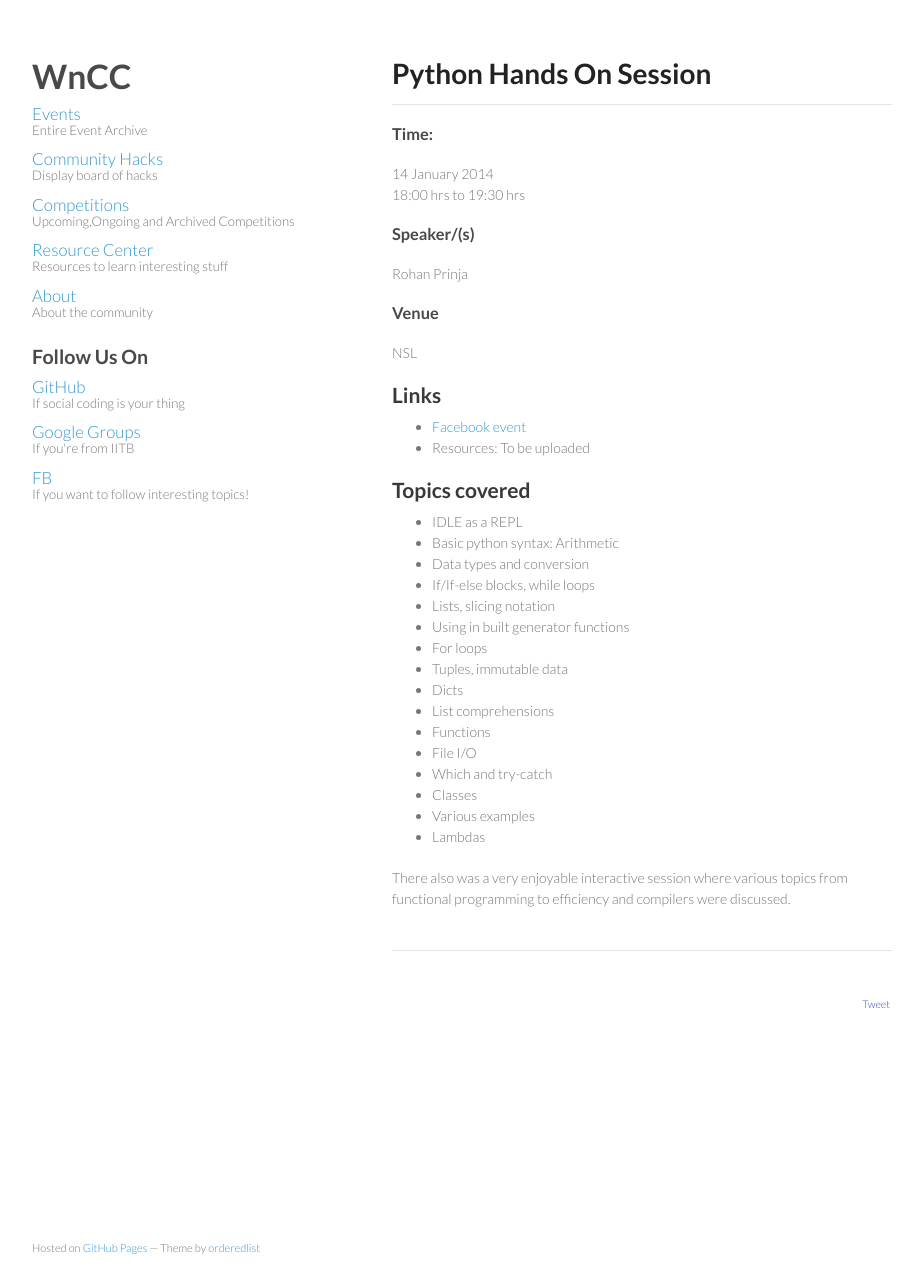
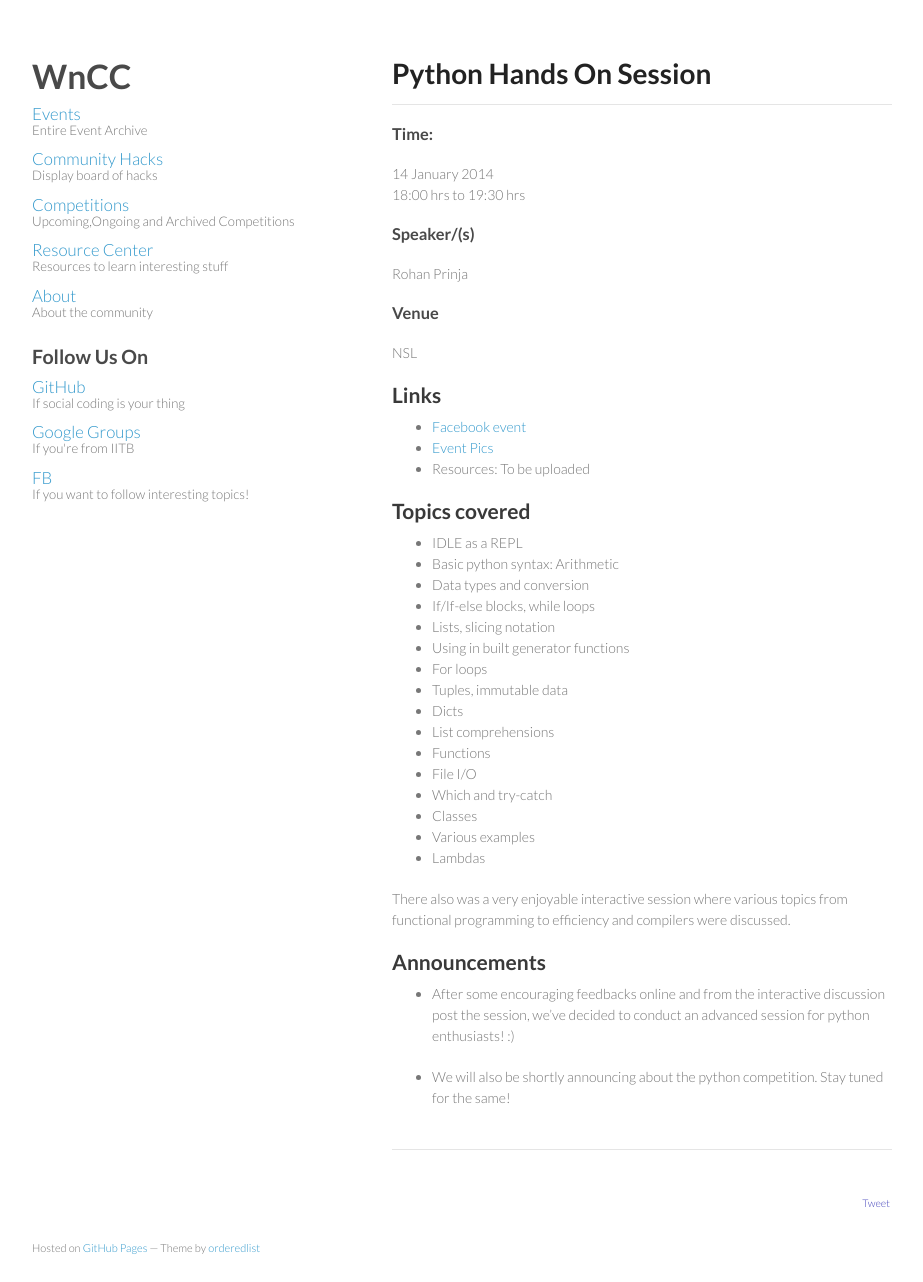
Before and after one commit to wncc/wncc.github.io, a Jekyll site: the page built from events/_posts/2014-01-14-python-hands-on.markdown, in a window 1280 px wide and 1282 px high. Shown: the whole window, without its empty margins (178-1101 px from the left). Built offline with Jekyll 4.4.1, drawn with Linux system fonts in a browser that asks for light colours; nearby versions of some CDN libraries; Markdown is read by kramdown in place of the engine named in the settings; comment, search, counter and statistics services are not loaded.

Commit message:
Added announcements | Event Pics

```diff
--- a/events/_posts/2014-01-14-python-hands-on.markdown
+++ b/events/_posts/2014-01-14-python-hands-on.markdown
@@ -11,6 +11,7 @@ venue: NSL
 ##Links
 
  - [Facebook event](https://www.facebook.com/events/729524203726786/730262963652910)
+ - [Event Pics](https://www.facebook.com/media/set/?set=a.677003292352639.1073741840.543079142411722&type=1)
  - Resources: To be uploaded
 
 
@@ -34,3 +35,9 @@ venue: NSL
  - Lambdas
 
 There also was a very enjoyable interactive session where various topics from functional programming to efficiency and compilers were discussed.
+
+##Announcements
+
+- After some encouraging feedbacks online and from the interactive discussion post the session, we've decided to conduct an advanced session for python enthusiasts! :)
+
+- We will also be shortly announcing about the python competition. Stay tuned for the same!
```
